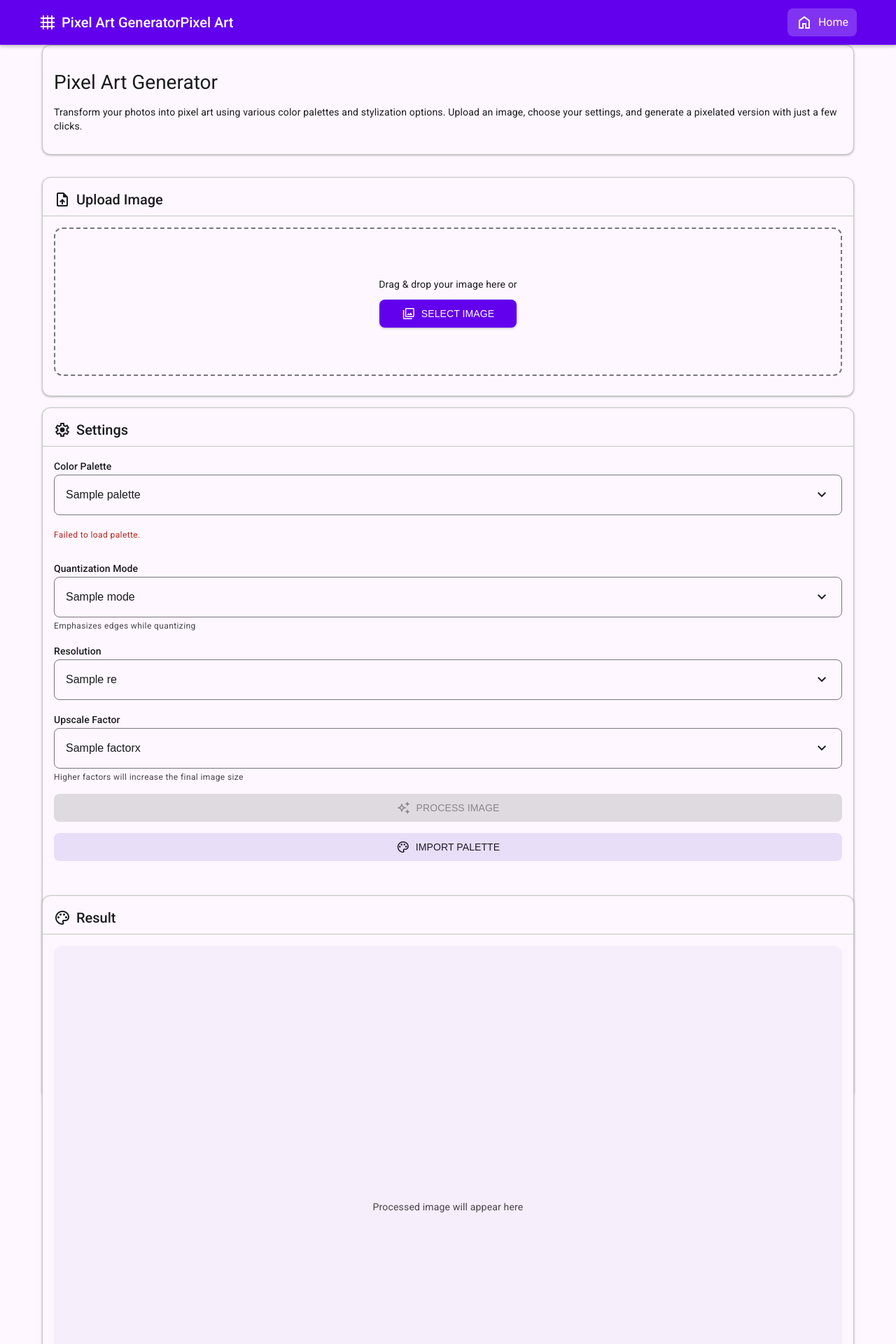
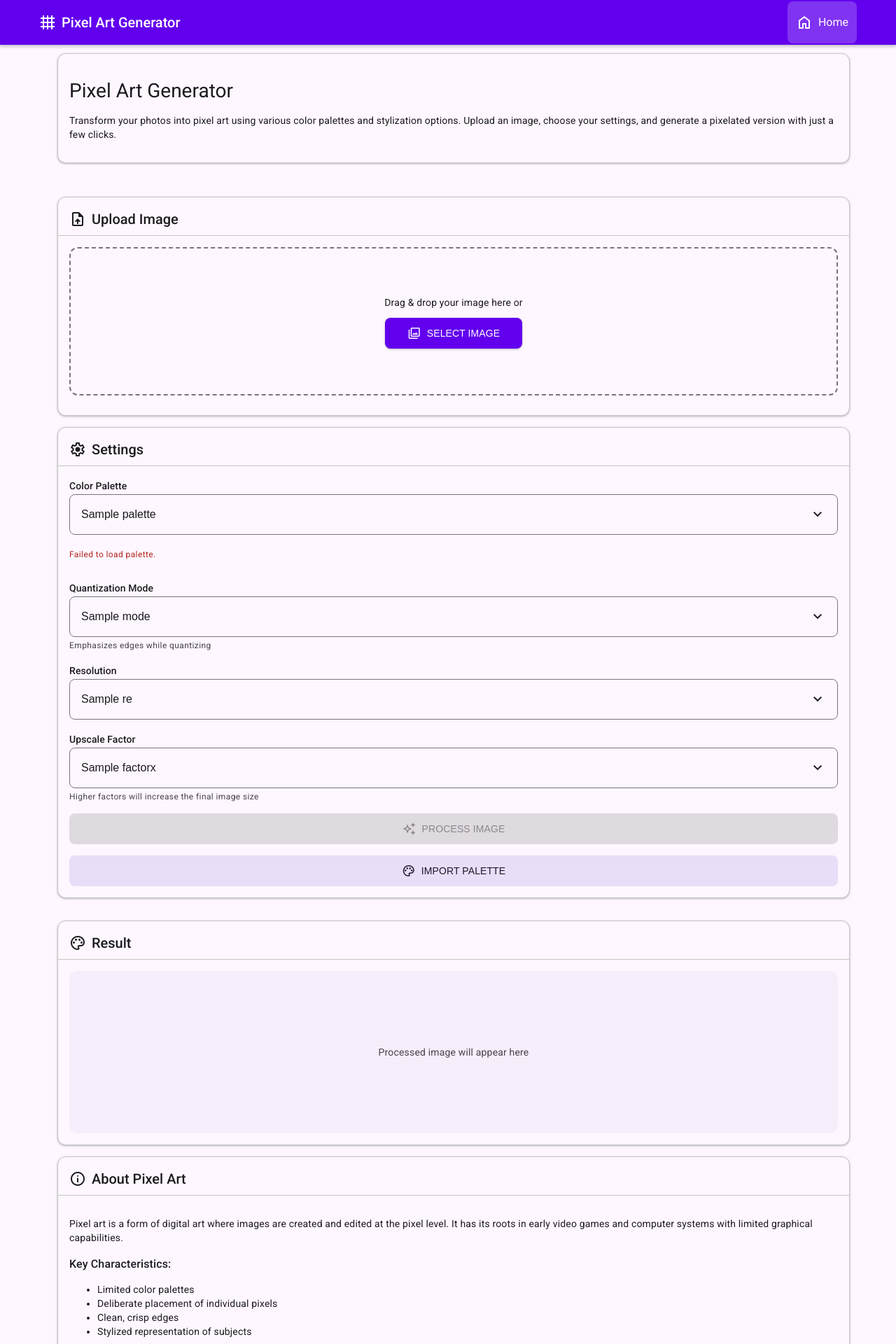
Before and after one commit to thandrich/PixelatorApp, a Flask app: template templates/index.html in a window 1280 px wide. Shown: the top 1920 px of the page at 70% size. Run offline with Flask 3, Linux system fonts and the light colour scheme; tables that the repository leaves empty hold one stand-in row (values such as "Sample post"); the template is opened without the code that fills it: values that come from a table or form of the project are taken from there, most other values are stand-ins (such as "Sample title", 1, 10 or a date in 2020).

Commit message:
Restored to 'eee8adc77bc9b85dad701f79a4d14c19a04abe54'
Replit-Restored-To: eee8adc77bc9b85dad701f79a4d14c19a04abe54

```diff
--- a/static/css/responsive.css
+++ b/static/css/responsive.css
@@ -5,8 +5,6 @@
   padding: var(--md-space-3);
   width: 100%;
   box-sizing: border-box;
-  max-width: 1200px;
-  margin: 0 auto;
 }
 
 /* Better handling of small screens */
@@ -21,65 +19,173 @@
     padding: 0 var(--md-space-2);
   }
 
-  /* Ensure cards are full width on mobile */
+  .md-top-app-bar-title {
+    font-size: 1.125rem;
+  }
+
+  /* Make sure cards don't overflow */
   .md-card {
     width: 100%;
+    margin-bottom: var(--md-space-3);
+  }
+
+  .md-card-body,
+  .md-card-header {
+    padding: var(--md-space-3);
+  }
+
+  /* Properly stack columns on mobile */
+  .md-grid {
+    margin: 0;
+  }
+
+  .md-grid-col {
+    padding: 0;
+    margin-bottom: var(--md-space-3);
+  }
+
+  /* Adjust dropzone for smaller screens */
+  .md-dropzone {
+    min-height: 120px;
+    padding: var(--md-space-3);
+  }
+
+  /* Fix button sizes */
+  .md-button {
+    min-width: unset;
+    padding: 0 var(--md-space-3);
+  }
+
+  /* Adjust form controls */
+  .md-select-outline,
+  .md-text-field-outline {
+    height: 48px;
+  }
+
+  /* Better modal positioning */
+  .md-modal-dialog {
+    width: 95%;
+    max-width: 100%;
   }
 }
 
-/* Make entire app content centered */
-.md-grid {
-  display: flex;
-  flex-wrap: wrap;
-  margin-left: auto;
-  margin-right: auto;
-  width: 100%;
-  max-width: 1200px;
+/* Small tablets and large phones */
+@media (min-width: 600px) and (max-width: 959px) {
+  .md-container {
+    padding: var(--md-space-4);
+  }
+
+  /* Keep some horizontal padding */
+  .md-grid {
+    margin: 0 -6px;
+  }
+
+  .md-grid-col {
+    padding: 0 6px;
+    margin-bottom: var(--md-space-3);
+  }
 }
 
-/* Base grid column settings */
-.md-grid-col {
-  width: 100%;
-  padding: 0 8px;
-  box-sizing: border-box;
+/* Medium-sized tablets and small laptops */
+@media (min-width: 960px) and (max-width: 1279px) {
+  .md-container {
+    max-width: 940px;
+  }
 }
 
-/* Medium and larger screens (desktop) grid classes */
+/* Larger screens */
+@media (min-width: 1280px) {
+  .md-container {
+    max-width: 1140px;
+  }
+}
+
+/* Reusable responsive utilities */
+.md-hide-xs {
+  display: none !important;
+}
+
 @media (min-width: 600px) {
-  /* Responsive grid columns for medium displays */
-  .md-grid-col-md-1 { width: 8.333333%; }
-  .md-grid-col-md-2 { width: 16.666667%; }
-  .md-grid-col-md-3 { width: 25%; }
-  .md-grid-col-md-4 { width: 33.333333%; }
-  .md-grid-col-md-5 { width: 41.666667%; }
-  .md-grid-col-md-6 { width: 50%; }
-  .md-grid-col-md-7 { width: 58.333333%; }
-  .md-grid-col-md-8 { width: 66.666667%; }
-  .md-grid-col-md-9 { width: 75%; }
-  .md-grid-col-md-10 { width: 83.333333%; }
-  .md-grid-col-md-11 { width: 91.666667%; }
-  .md-grid-col-md-12 { width: 100%; }
-
-  /* Order classes for responsive layouts */
-  .md-order-md-1 { order: 1; }
-  .md-order-md-2 { order: 2; }
-  .md-order-md-3 { order: 3; }
-  .md-order-md-4 { order: 4; }
-  .md-order-md-5 { order: 5; }
-
-  /* Card spacing for desktop */
-  .md-card {
-    margin-bottom: var(--md-space-4);
+  .md-hide-xs {
+    display: initial !important;
   }
 
-  /* Specialized layout fixes */
-  .md-content-wrapper {
-    max-width: 1200px;
-    margin: 0 auto;
-    padding: 0 var(--md-space-3);
+  .md-hide-sm-up {
+    display: none !important;
+  }
+}
+
+/* Fix for large content overflow */
+img {
+  max-width: 100%;
+  height: auto;
+}
+
+/* Fix iOS form elements */
+input,
+select,
+textarea {
+  font-size: 16px !important; /* Prevents iOS zoom on focus */
+}
+
+/* Improve tap targets for mobile */
+.md-navigation-link,
+.md-button,
+select,
+input {
+  min-height: 44px; /* Recommended minimum touch target size */
+}
+
+/* Improve mobile scrolling */
+.md-modal-body {
+  max-height: 70vh;
+  overflow-y: auto;
+  -webkit-overflow-scrolling: touch;
+}
+
+/* Fix for devices with notches */
+@supports (padding: max(0px)) {
+  .md-container {
+    padding-left: max(var(--md-space-3), env(safe-area-inset-left));
+    padding-right: max(var(--md-space-3), env(safe-area-inset-right));
   }
 
-  /* Display/responsive utilities */
+  /* Adjust padding for the top app bar */
+  .md-top-app-bar {
+    padding-top: env(safe-area-inset-top);
+  }
+
+  /* Adjust padding for modal dialogs */
+  .md-modal-dialog {
+    padding-left: max(0px, env(safe-area-inset-left));
+    padding-right: max(0px, env(safe-area-inset-right));
+  }
+}
+
+/* Flex reordering for mobile */
+@media (max-width: 599px) {
+  .md-order-1 { order: 1; }
+  .md-order-2 { order: 2; }
+  .md-order-3 { order: 3; }
+}
+
+/* Fix for hover effects on touch devices */
+@media (hover: none) {
+  .md-button:hover {
+    background-color: initial;
+  }
+
+  .md-card:hover {
+    transform: none;
+  }
+}
+
+/* Responsive utility classes for order, display, and positioning */
+@media (min-width: 600px) {
+  .md-order-md-1 { order: 1 !important; }
+  .md-order-md-2 { order: 2 !important; }
+  .md-order-md-3 { order: 3 !important; }
+
   .md-d-md-none { display: none !important; }
   .md-d-md-block { display: block !important; }
   .md-d-md-flex { display: flex !important; }
@@ -87,7 +193,7 @@
   .md-d-md-inline-block { display: inline-block !important; }
 }
 
-/* Responsive utility classes for order, display, and positioning */
+/* Additional utility classes for common screen sizes */
 .md-w-auto { width: auto !important; }
 .md-h-auto { height: auto !important; }
 
--- a/static/css/style.css
+++ b/static/css/style.css
@@ -320,79 +320,3 @@
     width: 100%;
   }
 }
-
-/* Desktop layout specific styles */
-@media (min-width: 600px) {
-  /* Main container max-width */
-  .md-content-wrapper {
-    max-width: 1200px;
-    margin: 0 auto;
-    padding: 0 var(--md-space-3);
-  }
-
-  /* Improve grid spacing on desktop */
-  .md-grid {
-    display: flex;
-    flex-wrap: wrap;
-    margin: 0 -8px;
-  }
-
-  .md-grid-col {
-    padding: 0 8px;
-    margin-bottom: 16px;
-    box-sizing: border-box;
-  }
-
-  /* Make sure the height of the Results card matches the Upload card */
-  .md-grid-col-md-6:nth-child(2) .md-card:first-child {
-    min-height: calc(100% - 24px);
-    display: flex;
-    flex-direction: column;
-  }
-
-  .md-grid-col-md-6:nth-child(2) .md-card:first-child .md-card-body {
-    flex: 1;
-    display: flex;
-    flex-direction: column;
-  }
-
-  /* Make result container take up available space */
-  #result-container {
-    flex: 1;
-    min-height: 300px;
-  }
-
-  /* Settings and About card alignment */
-  .md-grid-col-md-6:nth-child(1) .md-card:nth-child(2),
-  .md-grid-col-md-6:nth-child(2) .md-card:nth-child(2) {
-    height: calc(100% - 24px);
-    display: flex;
-    flex-direction: column;
-  }
-
-  .md-grid-col-md-6:nth-child(1) .md-card:nth-child(2) .md-card-body,
-  .md-grid-col-md-6:nth-child(2) .md-card:nth-child(2) .md-card-body {
-    flex: 1;
-  }
-}
-
-/* Fix grid issues */
-.md-grid {
-  display: flex;
-  flex-wrap: wrap;
-  width: 100%;
-}
-
-.md-grid-col {
-  width: 100%;
-  box-sizing: border-box;
-}
-
-/* Fix container width */
-.md-container {
-  width: 100%;
-  max-width: 1200px;
-  margin: 0 auto;
-  padding: 0 var(--md-space-3);
-  box-sizing: border-box;
-}
--- a/templates/base.html
+++ b/templates/base.html
@@ -42,7 +42,7 @@
         </div>
     </header>
 
-    <main class="md-container md-content-wrapper">
+    <main class="md-container">
         {% block content %}{% endblock %}
     </main>
 
--- a/templates/index.html
+++ b/templates/index.html
@@ -19,7 +19,7 @@
 
 <div class="md-grid">
     <!-- Left Column - Upload and Settings -->
-    <div class="md-grid-col md-grid-col-12 md-grid-col-md-6">
+    <div class="md-grid-col md-grid-col-12 md-grid-col-md-6 md-order-1">
         <!-- Upload Card -->
         <div class="md-card md-shadow-1 md-mb-4">
             <div class="md-card-header">
@@ -134,7 +134,7 @@
     </div>
 
     <!-- Right Column - Result and About -->
-    <div class="md-grid-col md-grid-col-12 md-grid-col-md-6">
+    <div class="md-grid-col md-grid-col-12 md-grid-col-md-6 md-order-2">
         <!-- Result Card -->
         <div class="md-card md-shadow-1 md-mb-4">
             <div class="md-card-header">
```
